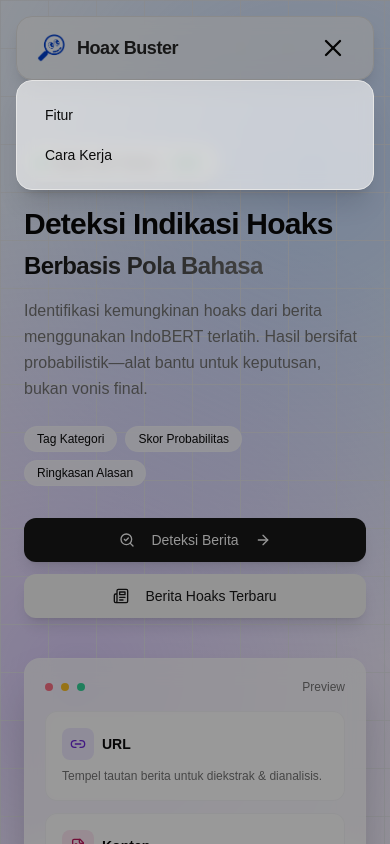
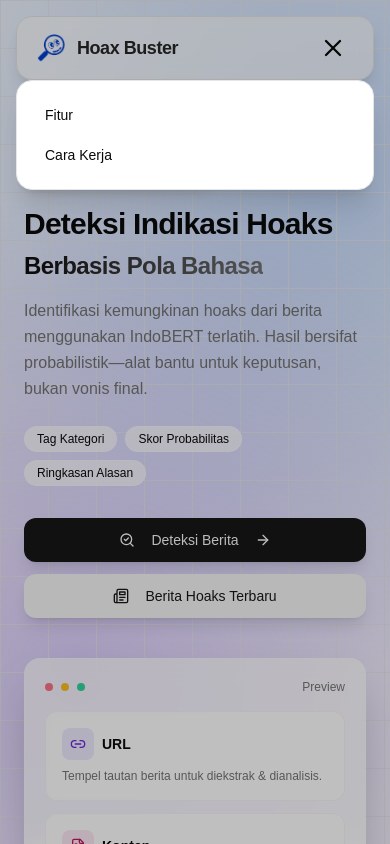
Before and after one commit to fallahibagaskara/hoax-news-detection, a Next.js app: page / in a window 390 px wide. Both pictures are taken after a click on the button "Toggle menu". Shown: the top 844 px of the page. Built offline with nearby package versions, Linux system fonts and the light colour scheme.

Commit message:
Update TopNav component styles for improved visual consistency. Adjust backdrop opacity and background styles to enhance user experience on mobile devices.

```diff
--- a/components/ui/top-nav.tsx
+++ b/components/ui/top-nav.tsx
@@ -74,7 +74,7 @@ export default function TopNav() {
 
             {/* Mobile Backdrop */}
             <div
-                className={`fixed inset-0 z-40 bg-black/40 transition-opacity ${open ? "opacity-100" : "pointer-events-none opacity-0"} md:hidden`}
+                className={`fixed inset-0 z-40 bg-black/25 transition-opacity ${open ? "opacity-100" : "pointer-events-none opacity-0"} md:hidden`}
                 onClick={() => setOpen(false)}
                 aria-hidden="true"
             />
@@ -86,7 +86,7 @@ export default function TopNav() {
                 aria-modal="true"
                 className={`
           fixed left-4 right-4 top-20 z-50 origin-top rounded-2xl border
-          bg-background/80 backdrop-blur supports-[backdrop-filter]:bg-background/60 shadow-xl
+          bg-background shadow-xl
           transition-all duration-200 md:hidden
           ${open ? "scale-y-100 opacity-100" : "scale-y-95 opacity-0 pointer-events-none"}
         `}
```
